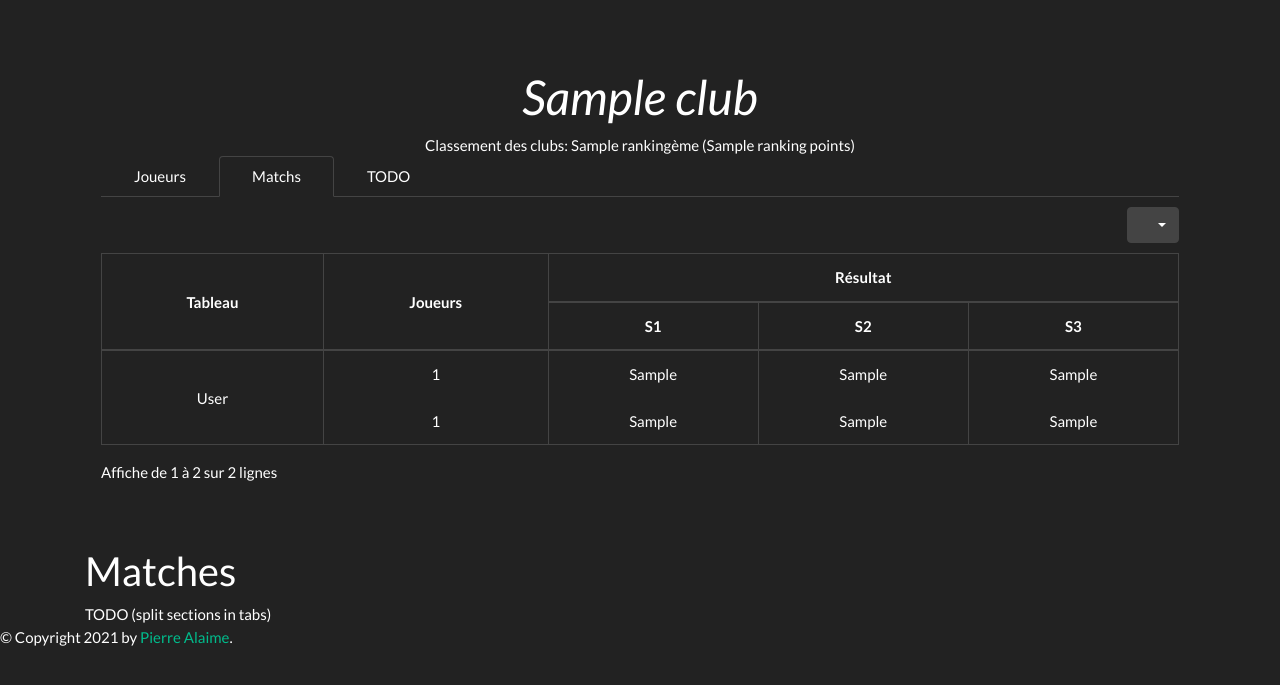
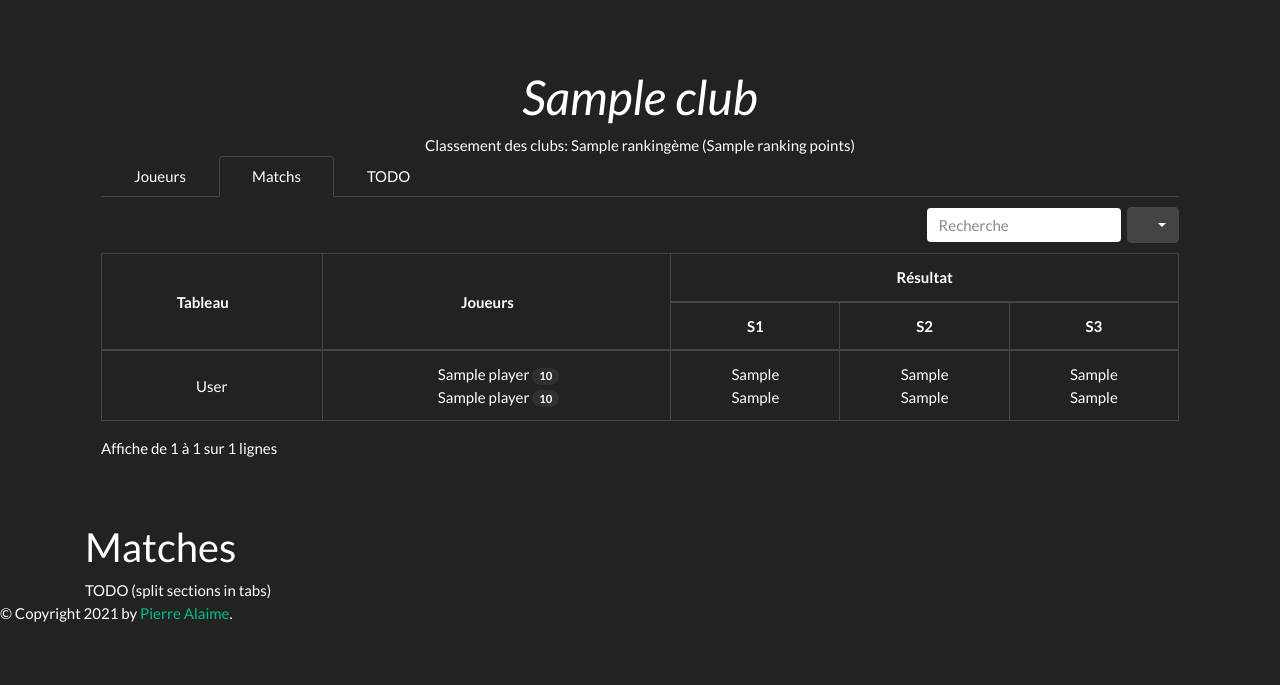
Before and after one commit to pieral85/tournament_ranking, a Flask app: template web/my_app/main/templates/club.html in a window 1280 px wide, after a click on "Matchs". Shown: the part 87-772 px from the top of the page. Run offline with Flask 2, Linux system fonts and the light colour scheme; the template is opened without the code that fills it: most values are stand-ins (such as "Sample title", 1, 10 or a date in 2020); parts of the project's set-up code (start-up, migrations or seed data) failed here and were passed over; some libraries are stand-ins or nearby versions; some web fonts are replaced.

Commit message:
Add player score on club matches table.
In order to get a generic way to generate html for this functionality, jinja2 macros are used.

Other changes about clubs table:
 - A match is rendered on 1 line instead of 2 previously.
   The rendering looks as good as before and searching on the table is not bugged anymore.
 - Add search functionality

```diff
--- a/web/my_app/main/templates/club.html
+++ b/web/my_app/main/templates/club.html
@@ -1,4 +1,6 @@
 {% extends "layout.html" %}
+{% from 'helper.j2' import render_players %}
+
 {% block title %}{{ club.name }}{% endblock title %}
 {% block head %}
   {{ super() }}
@@ -67,11 +69,12 @@
     <table data-toggle="table"
       data-show-columns="true"
       data-pagination="true"
-      data-search-accent-neutralise="true" class="borderless">
+      data-search="true"
+      data-search-accent-neutralise="true">
       <thead>
         <tr>
-          <th rowspan="2" data-field="draw" data-valign="middle">Tableau</th>
-          <th rowspan="2" data-field="players" data-valign="middle">Joueurs</th>
+          <th rowspan="2" data-field="draw" data-sortable="true" data-valign="middle">Tableau</th>
+          <th rowspan="2" data-field="players" data-sortable="true" data-valign="middle">Joueurs</th>
           <th colspan="3" data-field="results">Résultat</th>
         </tr>
         <tr>
@@ -81,27 +84,19 @@
         </tr>
       </thead>
       <tbody>
-        {% for match in matches %}
+      {% for match in matches %}
         {% set set3_played = match.team1set3 or match.team2set3 %}
-        <tr  style="border-bottom: hidden;">
-          <td rowspan="2">{{ match.draw_id.fullname }}</td>
-          <td>{{ match.team1_id.entry_id }}</td>
-          <td>{{ match.team1set1 }}</td>
-          <td>{{ match.team1set2 }}</td>
-          <td>{{ match.team1set3 if set3_played }}</td>
+        <tr>
+          <td>{{ match.draw_id.fullname }}</td>
+          <td>{{ render_players(match, as_club=club) }}</td>
+
+          <td>{{ match.team1set1 }}<br>{{ match.team2set1 }}</td>
+          <td>{{ match.team1set2 }}<br>{{ match.team2set2 }}</td>
+          <td>{{ match.team1set3 if set3_played }}<br>{{ match.team2set3 if set3_played }}</td>
         </tr>
-        <tr>
-          <td>{{ match.team2_id.entry_id }}</td>
-          <td>{{ match.team2set1 }}</td>
-          <td>{{ match.team2set2 }}</td>
-          <td>{{ match.team2set3 if set3_played }}</td>
-        </tr>
-        {% endfor %}
+      {% endfor %}
       </tbody>
     </table>
-
-
-
   </div>
   <div class="tab-pane fade" id="contact" role="tabpanel" aria-labelledby="contact-tab">3One morning, when Gregor Samsa woke from troubled dreams, he found himself transformed in his bed into a horrible vermin. He lay on his armour-like back, and if he lifted his head a little he could see his brown belly, slightly domed and divided by arches into stiff sections. The bedding was hardly able to cover it and seemed ready to slide off any moment. His many legs, pitifully thin compared with the size of the rest of him, waved about helplessly as he looked. "What's happened to me? " he thought.</div>
 </div>
--- /dev/null
+++ b/web/my_app/main/templates/helper.j2
@@ -0,0 +1,20 @@
+{% macro _render_player(match, entry, player, it_is_me=False) -%}
+  {% if it_is_me %}
+    {% set color = 'dark' %}
+  {% elif match.winning_entry_id == entry  %}
+    {% set color = 'success' %}
+  {% else %}
+    {% set color = 'danger' %}
+  {% endif %}
+  <span>{{ player }}</span> <span class="badge badge-pill badge-{{ color }}">{{ match.get_points(entry) }}</span>
+{%- endmacro %}
+
+{% macro render_players(match, as_club=None, as_player=None) -%}
+  {% for entry in (match.team1_id.entry_id, match.team2_id.entry_id) -%}
+    {% for player in entry.player_ids -%}
+      {% set it_is_me = as_club and player.club_id != as_club or as_player and player != as_player %}
+      <span class="ml-1">{{ _render_player(match, entry, player, it_is_me=it_is_me) }}</span>
+    {%- endfor %}
+    <br>
+  {%- endfor %}
+{%- endmacro %}
--- a/web/my_app/models/player.py
+++ b/web/my_app/models/player.py
@@ -87,7 +87,7 @@ class Player(Base):
 
     def __str__(self):
         # return f'{self.firstname} {self.name[:1]}.'
-        return f'{self.firstname[0]}.{self.name}'
+        return f'{self.firstname[0]}. {self.name}'
 
 @event.listens_for(Player, 'expire')
 def receive_expire(target, attrs):
```
